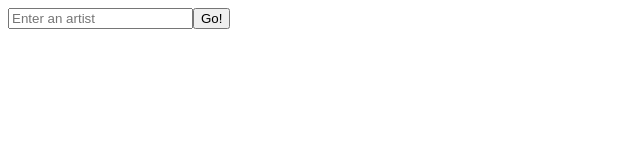
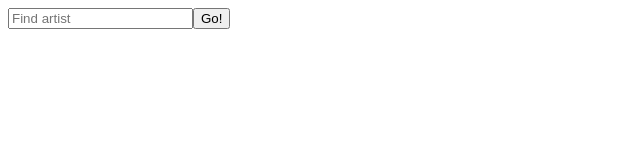
Before and after one commit to DannieSchu/artist-finder, a React app: page / in a window 1280 px wide. Shown: the top 160 px of the page, without its empty margins (0-640 px from the left). Built offline with nearby package versions, Linux system fonts and the light colour scheme.

Commit message:
create ArtistFinder container component with logic for getting artists and setting in state

```diff
--- a/src/components/App/App.jsx
+++ b/src/components/App/App.jsx
@@ -1,13 +1,8 @@
 import React from 'react';
-import Controls from '../Controls/Controls.jsx';
+import ArtistFinder from '../../containers/ArtistFinder/ArtistFinder.jsx';
 
 export default function App() {
   return (
-    <Controls
-      onSubmit={() => { }}
-      onChange={() => { }}
-      value=""
-      placeholder="Enter an artist"
-      buttonText="Go!" />
+    <ArtistFinder />
   );
 }
--- /dev/null
+++ b/src/containers/ArtistFinder/ArtistFinder.jsx
@@ -0,0 +1,35 @@
+import React, { useState, useEffect } from 'react';
+import Controls from '../../components/Controls/Controls.jsx';
+import { fetchArtists } from '../../services/fetchArtists.jsx';
+
+const ArtistFinder = () => {
+  const [artistSearch, setArtistSearch] = useState('');
+  const [artists, setArtists] = useState([]);
+  const [loading, setLoading] = useState(false);
+
+  const handleChange = ({ target }) => {
+    setArtistSearch(target.value);
+  };
+
+  const handleSubmit = event => {
+    event.preventDefault;
+    setLoading(true);
+    fetchArtists(artistSearch)
+      .then(res => setArtists(res))
+      .then(() => setLoading(false));
+  };
+
+  return (
+    <>
+      <Controls
+        onChange={handleChange}
+        onSubmit={handleSubmit}
+        value={artistSearch}
+        placeholder="Find artist"
+        buttonText="Go!" />
+    </>
+  );
+};
+
+
+export default ArtistFinder;
```
Also changed, not shown: 1 other file (tests, documents, lock files or other folders).
